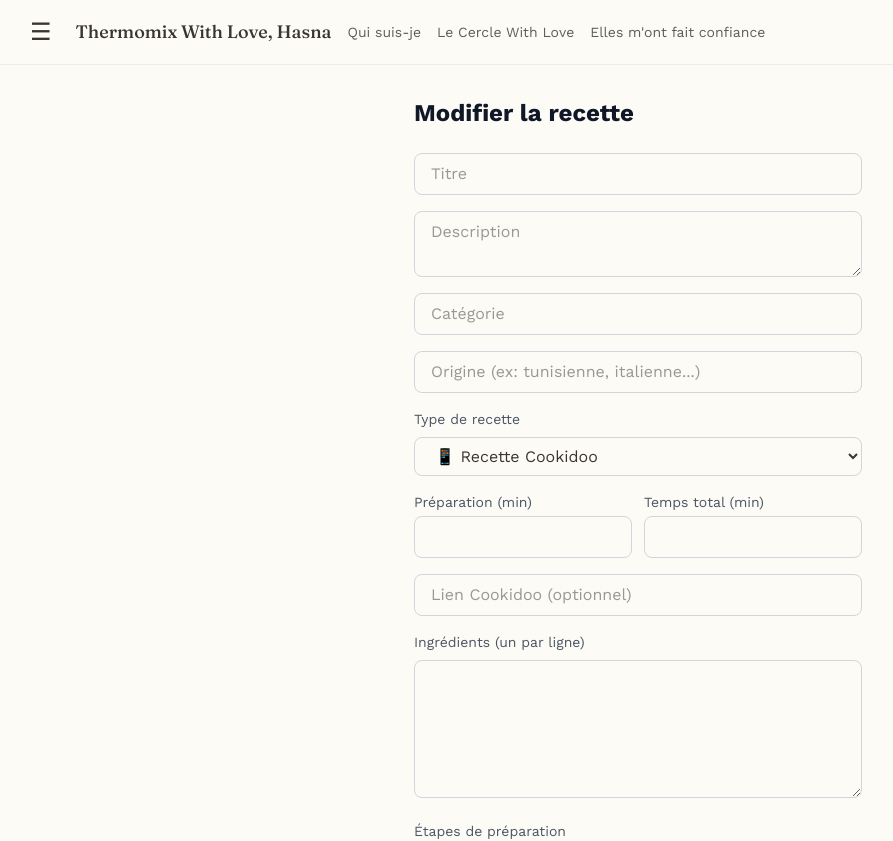
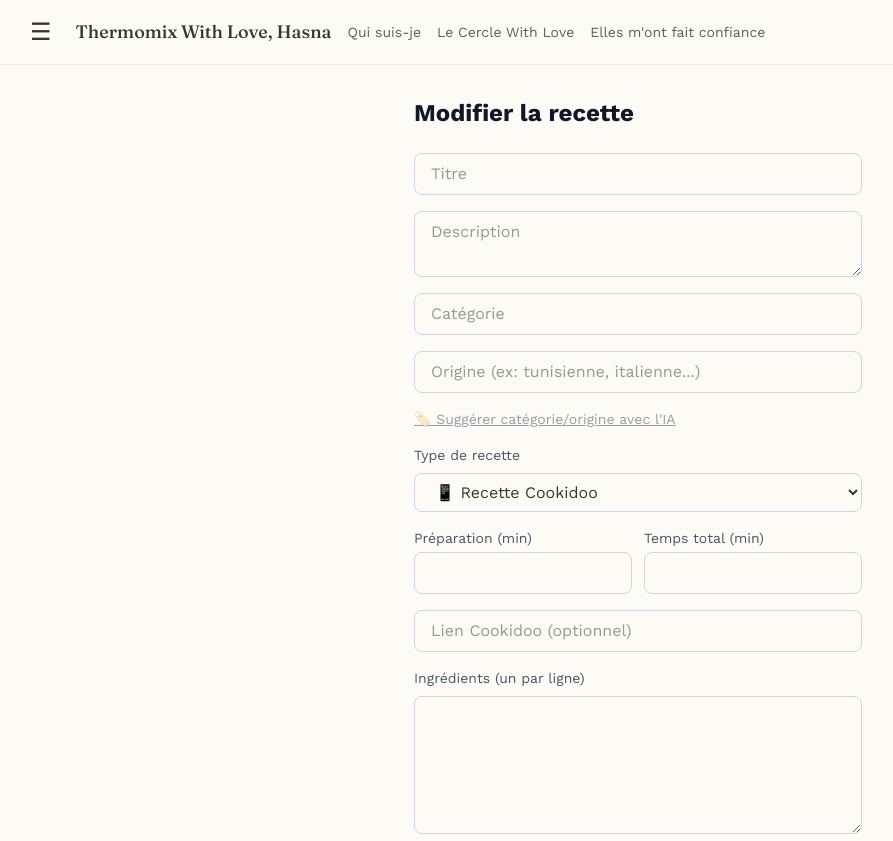
Before and after one commit to HasnaBY/recettes-thermomix, a Next.js app: page /admin/edit-recipe/1 in a window 1280 px wide. Shown: the top 841 px of the page, without its empty margins (2-895 px from the left). Built offline with nearby package versions, Linux system fonts and the light colour scheme; no server answers; the database is empty.

Commit message:
Tagging automatique des recettes

```diff
--- a/app/admin/edit-recipe/[id]/page.tsx
+++ b/app/admin/edit-recipe/[id]/page.tsx
@@ -25,6 +25,7 @@ export default function EditRecipe({ params }: { params: Promise<{ id: string }>
   const [error, setError] = useState('')
   const router = useRouter()
   const supabase = createClient()
+  const [tagging, setTagging] = useState(false)
 
   useEffect(() => {
     const load = async () => {
@@ -132,6 +133,33 @@ export default function EditRecipe({ params }: { params: Promise<{ id: string }>
     router.push('/admin')
   }
 
+  const handleAutoTag = async () => {
+    setTagging(true)
+    try {
+      const {
+        data: { session },
+      } = await supabase.auth.getSession()
+
+      const response = await fetch('/api/tag-recipe', {
+        method: 'POST',
+        headers: { 'Content-Type': 'application/json', Authorization: `Bearer ${session?.access_token}` },
+        body: JSON.stringify({
+          title,
+          description,
+          ingredients: ingredients.split('\n').filter((i) => i.trim() !== ''),
+        }),
+      })
+      const data = await response.json()
+      if (response.ok) {
+        setCategory(data.category)
+        if (data.origin) setOrigin(data.origin)
+      } else {
+        setError(data.error)
+      }
+    } finally {
+      setTagging(false)
+    }
+  }
   if (loading) return <div className="p-8 text-center text-gray-500">Chargement...</div>
 
   return (
@@ -168,7 +196,14 @@ export default function EditRecipe({ params }: { params: Promise<{ id: string }>
           onChange={(e) => setOrigin(e.target.value)}
           className="px-4 py-2 border border-gray-300 rounded-lg focus:outline-none focus:ring-2 focus:ring-gray-900"
         />
-
+        <button
+          type="button"
+          onClick={handleAutoTag}
+          disabled={tagging || !title}
+          className="self-start text-sm text-gray-700 underline disabled:opacity-50"
+        >
+          {tagging ? 'Analyse...' : '🏷️ Suggérer catégorie/origine avec l\'IA'}
+        </button>
         <div>
           <label className="block mb-2 text-sm text-gray-600">Type de recette</label>
           <select
--- /dev/null
+++ b/app/api/tag-recipe/route.ts
@@ -0,0 +1,42 @@
+import { NextRequest, NextResponse } from 'next/server'
+import { createClient } from '@/lib/supabase/server'
+
+export async function POST(request: NextRequest) {
+  const supabase = await createClient()
+  const { data: userData } = await supabase.auth.getUser()
+  if (!userData.user) return NextResponse.json({ error: 'Non connectée' }, { status: 401 })
+
+  const { data: profile } = await supabase.from('profiles').select('is_admin').eq('id', userData.user.id).single()
+  if (!profile?.is_admin) return NextResponse.json({ error: 'Réservé aux admins' }, { status: 403 })
+
+  const { data: aiFeatures } = await supabase.from('ai_features').select('auto_tagging_enabled').eq('id', 1).single()
+  if (!aiFeatures?.auto_tagging_enabled) {
+    return NextResponse.json({ error: 'Fonctionnalité désactivée' }, { status: 403 })
+  }
+
+  const { title, description, ingredients } = await request.json()
+
+  const prompt = `Tu catégorises des recettes pour un site Thermomix. Voici la recette :
+Titre : ${title}
+Description : ${description ?? ''}
+Ingrédients : ${(ingredients ?? []).join(', ')}
+
+Réponds uniquement en JSON avec ce format exact :
+{ "category": "plat|salade|dessert|pain|boisson", "origin": "origine culinaire probable (ex: tunisienne, italienne, asiatique...) ou null si incertain" }`
+
+  const response = await fetch('https://api.openai.com/v1/chat/completions', {
+    method: 'POST',
+    headers: { 'Content-Type': 'application/json', Authorization: `Bearer ${process.env.OPENAI_API_KEY}` },
+    body: JSON.stringify({
+      model: 'gpt-4o-mini',
+      messages: [{ role: 'user', content: prompt }],
+      response_format: { type: 'json_object' },
+    }),
+  })
+
+  const data = await response.json()
+  if (!response.ok) return NextResponse.json({ error: data.error?.message ?? 'Erreur IA' }, { status: 500 })
+
+  const tags = JSON.parse(data.choices[0].message.content)
+  return NextResponse.json(tags)
+}
```
